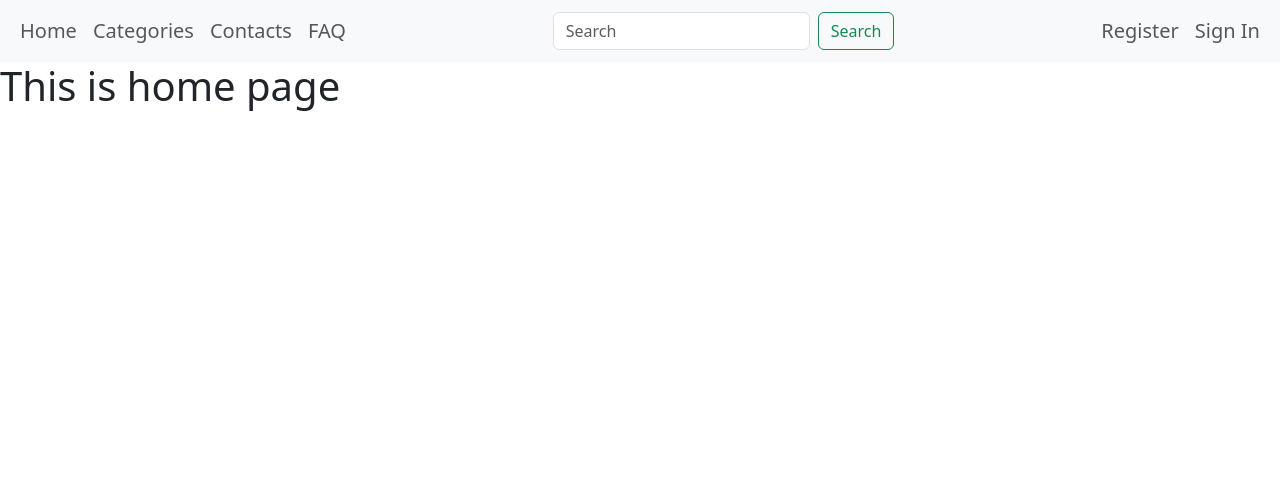
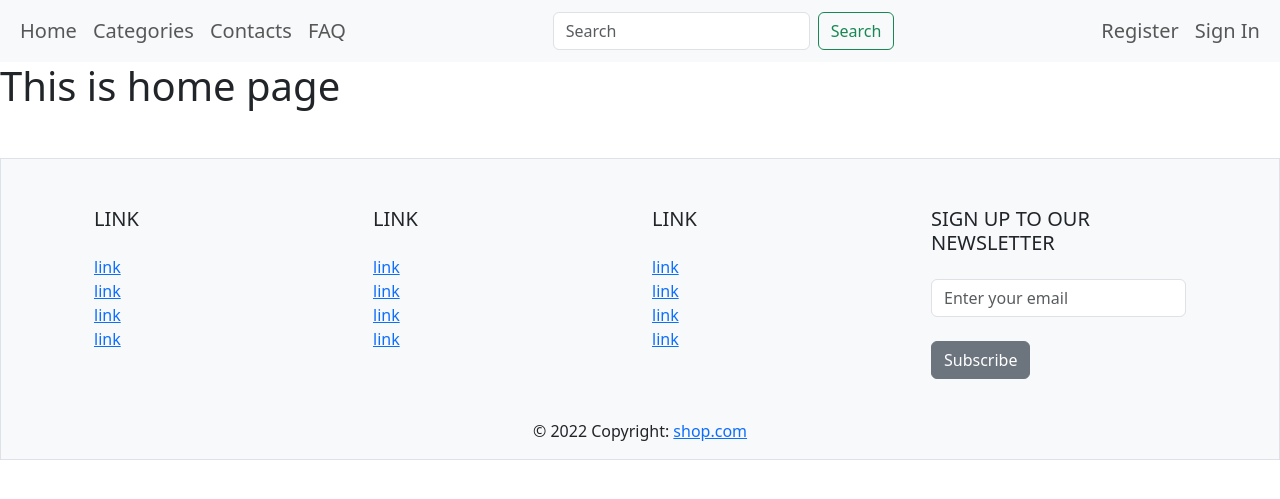
Before and after one commit to voinovVladyslav/internet-shop, a Django app: page / in a window 1280 px wide. Shown: the top 499 px of the page. Run offline with Django 3.2, Linux system fonts and the light colour scheme; some libraries are stand-ins or nearby versions.

Commit message:
add footer

```diff
--- a/app/templates/footer.html
+++ b/app/templates/footer.html
@@ -0,0 +1,99 @@
+{% load static %} {% load bootstrap5 %}
+<!DOCTYPE html>
+<html lang="en">
+    <head>
+        <meta charset="UTF-8" />
+        <meta http-equiv="X-UA-Compatible" content="IE=edge" />
+        <meta name="viewport" content="width=device-width, initial-scale=1.0" />
+        {% bootstrap_css %}
+    </head>
+    <body>
+        <footer class="text-center text-lg-start border bg-light mt-xl-5 pt-4">
+            <div class="container p-4">
+                <div class="row">
+                    <div class="col-lg-3 col-md-6 mb-4 mb-lg-0">
+                        <h5 class="text-uppercase mb-4">LINK</h5>
+
+                        <ul class="list-unstyled mb-4">
+                            <li>
+                                <a href="#!">link</a>
+                            </li>
+                            <li>
+                                <a href="#!">link</a>
+                            </li>
+                            <li>
+                                <a href="#!">link</a>
+                            </li>
+                            <li>
+                                <a href="#!">link</a>
+                            </li>
+                        </ul>
+                    </div>
+
+                    <div class="col-lg-3 col-md-6 mb-4 mb-lg-0">
+                        <h5 class="text-uppercase mb-4">LINK</h5>
+
+                        <ul class="list-unstyled">
+                            <li>
+                                <a href="#!">link</a>
+                            </li>
+                            <li>
+                                <a href="#!">link</a>
+                            </li>
+                            <li>
+                                <a href="#!">link</a>
+                            </li>
+                            <li>
+                                <a href="#!">link</a>
+                            </li>
+                        </ul>
+                    </div>
+
+                    <div class="col-lg-3 col-md-6 mb-4 mb-lg-0">
+                        <h5 class="text-uppercase mb-4">LINK</h5>
+
+                        <ul class="list-unstyled">
+                            <li>
+                                <a href="#!">link</a>
+                            </li>
+                            <li>
+                                <a href="#!">link</a>
+                            </li>
+                            <li>
+                                <a href="#!">link</a>
+                            </li>
+                            <li>
+                                <a href="#!">link</a>
+                            </li>
+                        </ul>
+                    </div>
+
+                    <div class="col-lg-3 col-md-6 mb-4 mb-lg-0">
+                        <h5 class="text-uppercase mb-4">
+                            Sign up to our newsletter
+                        </h5>
+
+                        <div class="form-outline form-white mb-4">
+                            <input
+                                type="email"
+                                class="form-control"
+                                placeholder="Enter your email"
+                            />
+                        </div>
+                        <button
+                            type="submit"
+                            class="btn btn-secondary btn-outline-white"
+                        >
+                            Subscribe
+                        </button>
+                    </div>
+                </div>
+            </div>
+
+            <div class="text-center p-3">
+                © 2022 Copyright:
+                <a href="">shop.com</a>
+            </div>
+        </footer>
+    </body>
+</html>
--- a/core/templates/core/home.html
+++ b/core/templates/core/home.html
@@ -16,5 +16,6 @@
     <body>
         {% include 'header.html' %}
         <h1>This is home page</h1>
+        {% include 'footer.html' %}
     </body>
 </html>
```
